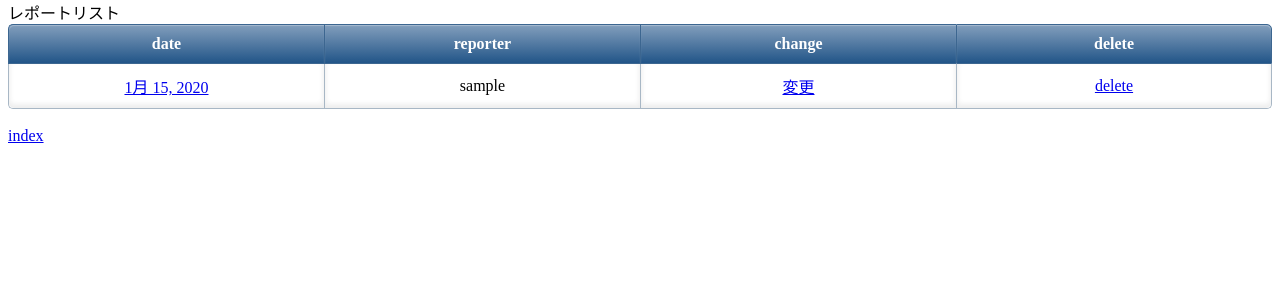
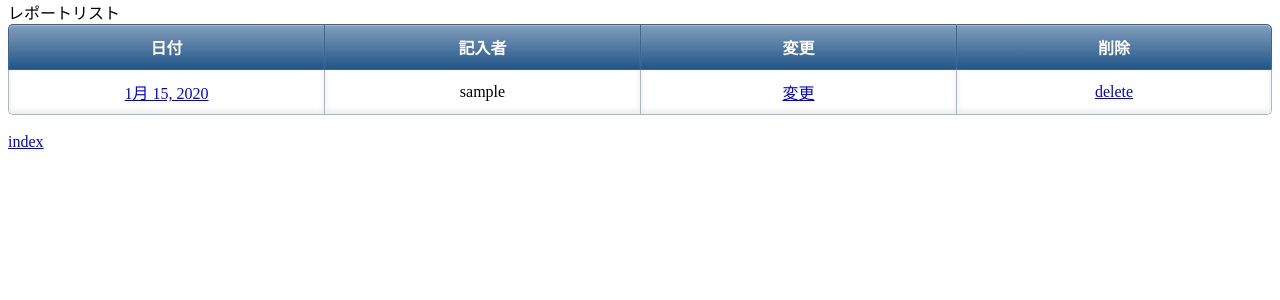
Before and after one commit to t17cs047/t17cs047, a Django app: page /daily_report/report_list/ in a window 1280 px wide. Shown: the part 37-337 px from the top of the page. Run offline with Django 3.2, Linux system fonts and the light colour scheme; a user stored in the database is signed in; tables that the repository leaves empty hold one stand-in row (values such as "Sample post"); parts of the project's set-up code (start-up, migrations or seed data) failed here and were passed over.

Commit message:
[fix]fix mistakes

```diff
--- a/daily_report/templates/daily_report/project_show.html
+++ b/daily_report/templates/daily_report/project_show.html
@@ -13,7 +13,6 @@
 {% for employee in employees %}
 	<dd>{{ employee.name }}</dd>
 {% endfor %}
-<dt>Employee</dt><dd>{{ employees.name }}</dd>
 <dt>個数</dt><dd>{{ form.order_amount.value }}</dd>
 <dt>Budget</dt><dd>{{ form.budget.value }}</dd>
 <dt>開始</dt><dd>{{ form.start_date.value }}</dd>
--- a/daily_report/templates/daily_report/report_list.html
+++ b/daily_report/templates/daily_report/report_list.html
@@ -27,10 +27,10 @@
 <table id ="myTable">
   <thead class="thead-dark">
     <tr>
-      <th>date</th>
-      <th>reporter</th>
-      <th>change</th>
-      <th>delete</th>
+      <th>日付</th>
+      <th>記入者</th>
+      <th>変更</th>
+      <th>削除</th>
     </tr>
   </thead>
   <tbody>
```
